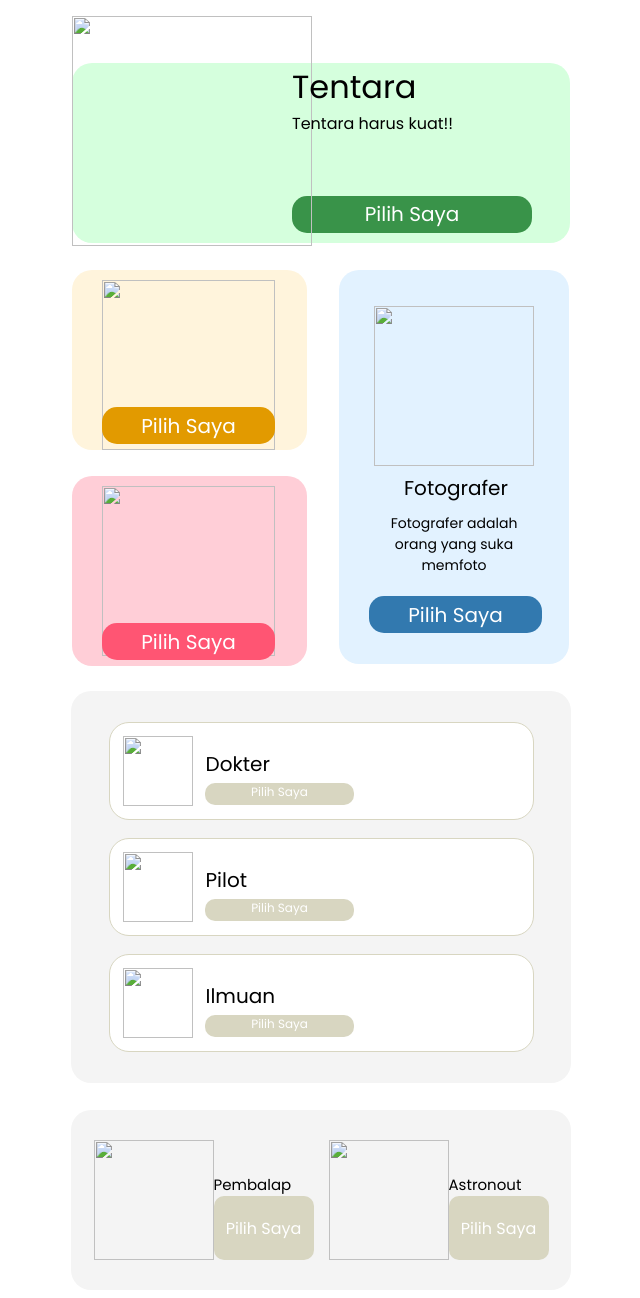
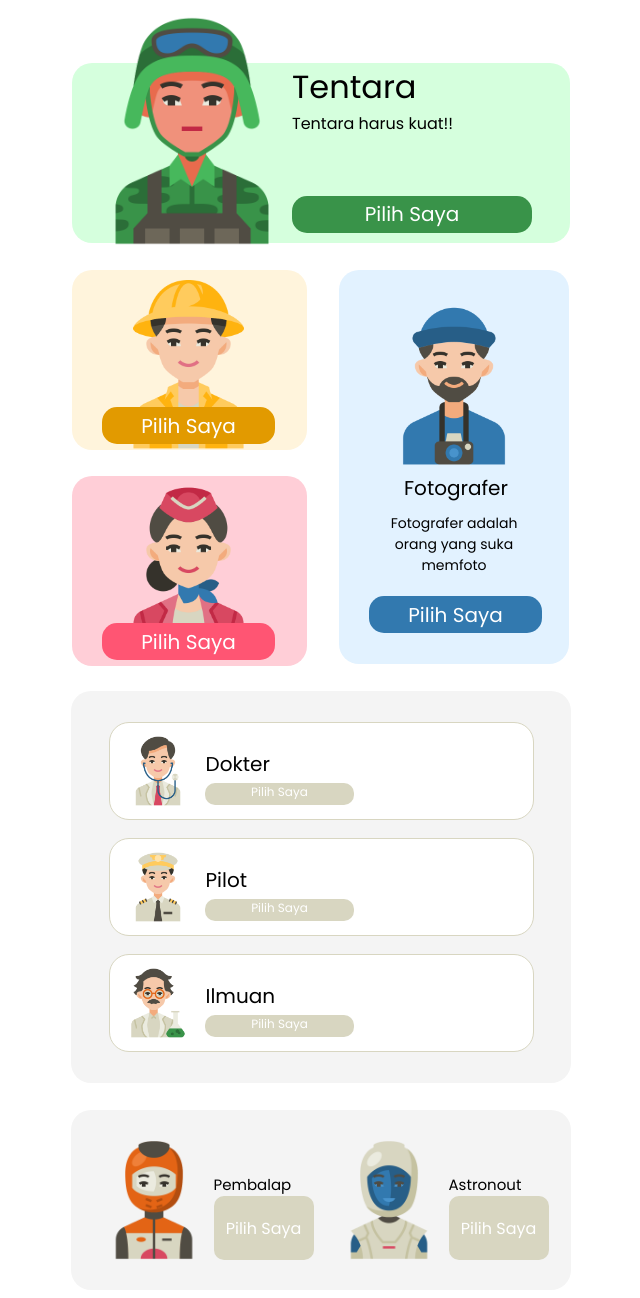
Before and after one commit to adit-wr/Tugas-PWEBPR-C-3054, a plain HTML site: page index.html in a window 1280 px wide. Shown: the part 130-1428 px from the top of the page, without its empty margins (319-959 px from the left). Drawn offline with Linux system fonts and the light colour scheme; the site is published under a folder, as on GitHub Pages, so addresses that start at the root find nothing.

Commit message:
Update index.html

```diff
--- a/index.html
+++ b/index.html
@@ -24,7 +24,7 @@
             <div class="a">
                 <!-- baris atas kiri-->
                 <div class="box1">
-                    <img class="img1" src="/assets/1.png" alt="">
+                    <img class="img1" src="assets/1.png" alt="">
                     <h1 class="timg1">Tentara</h1>
                     <p class="timgg1">Tentara harus kuat!!</p>
                     <div class="pimg1">
@@ -35,18 +35,18 @@
                 <div class="aa">
                     <div class="aaa">
                         <div class="box2">
-                            <img class="img2" src="/assets/2.png" alt="">
+                            <img class="img2" src="assets/2.png" alt="">
                         </div>
                         <div class="pimg2">
                             <p>Pilih Saya</p>
                         </div>
                         <div class="box3">
-                            <img class="img2" src="/assets/3.png" alt="">
+                            <img class="img2" src="assets/3.png" alt="">
                         </div>
                         <div class="pimg3"><p>Pilih Saya</p></div>
                     </div>
                     <div class="box4">
-                        <img class="img4" src="/assets/4.png" alt="">
+                        <img class="img4" src="assets/4.png" alt="">
                         <p class="timg4">Fotografer</p>
                         <p class="timgg4">Fotografer adalah orang yang suka memfoto</p>
                         <div class="pimg4"><p>Pilih Saya</p></div>
@@ -59,17 +59,17 @@
                 <div class="atas">
                     <div class="atas2">
                         <div class="box5">
-                            <img class="img5" src="/assets/5.png" alt="">
+                            <img class="img5" src="assets/5.png" alt="">
                             <p class="timg5">Dokter</p>
                             <div class="pimg5">Pilih Saya</div>
                         </div>
                         <div class="box5">
-                            <img class="img5" src="/assets/6.png" alt="">
+                            <img class="img5" src="assets/6.png" alt="">
                             <p class="timg5">Pilot</p>
                             <div class="pimg6">Pilih Saya</div>
                         </div>
                         <div class="box5">
-                            <img class="img5" src="/assets/7.png" alt="">
+                            <img class="img5" src="assets/7.png" alt="">
                             <p class="timg5">Ilmuan</p>
                             <div class="pimg7">Pilih Saya</div>
                         </div>
@@ -79,14 +79,14 @@
                 <div class="bawah">
                     <div class="bawah2">
                         <div class="box8">
-                            <img class="img8" src="/assets/8.png" alt="">
+                            <img class="img8" src="assets/8.png" alt="">
                             <div class="bbox8">
                                 <p class="timg8">Pembalap</p>
                                 <div class="pimg8">Pilih Saya</div>
                             </div>
                         </div>
                         <div class="box9">
-                            <img class="img8" src="/assets/9.png" alt="">
+                            <img class="img8" src="assets/9.png" alt="">
                             <div class="bbox8">
                                 <p class="timg8">Astronout</p>
                                 <div class="pimg9">Pilih Saya</div>
```
